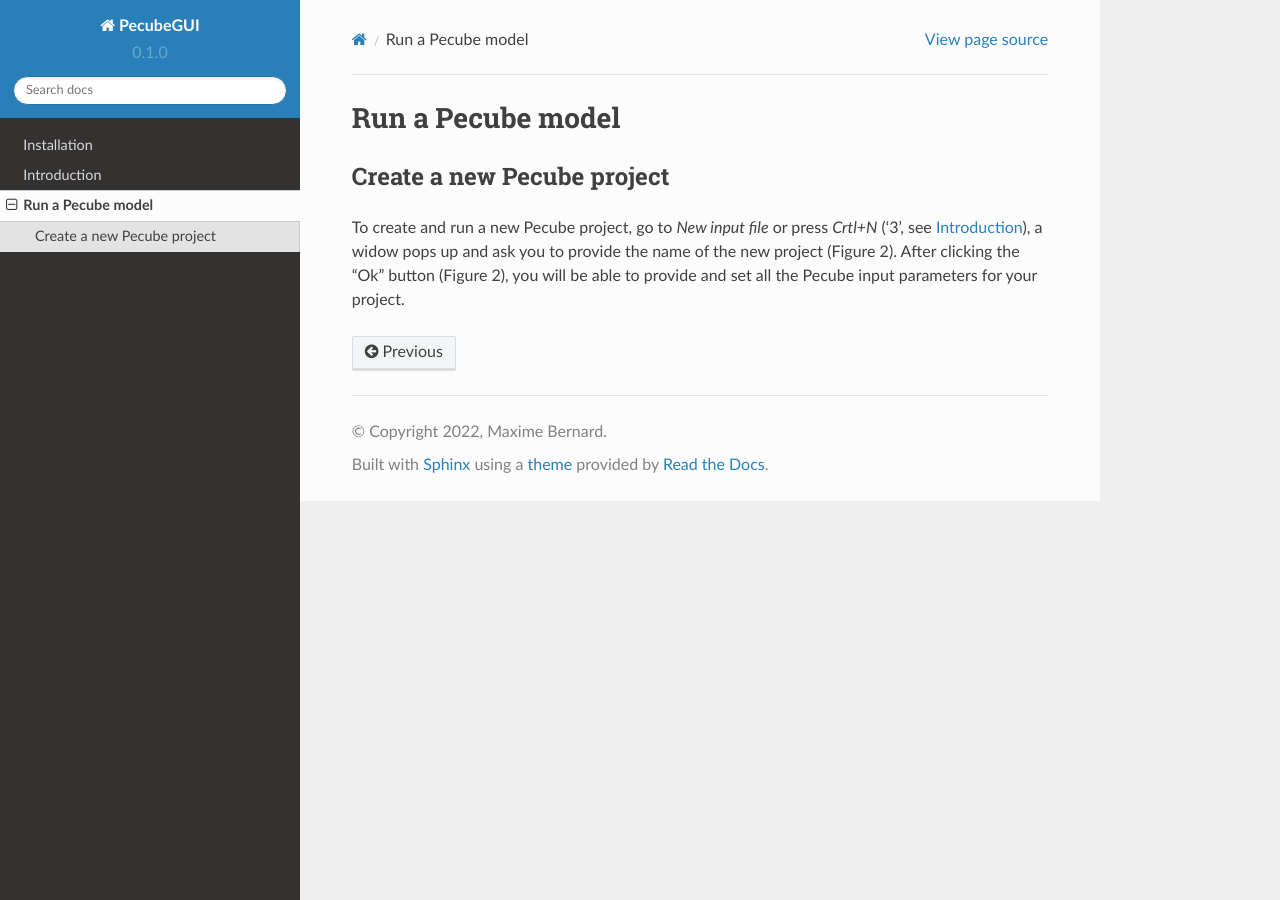
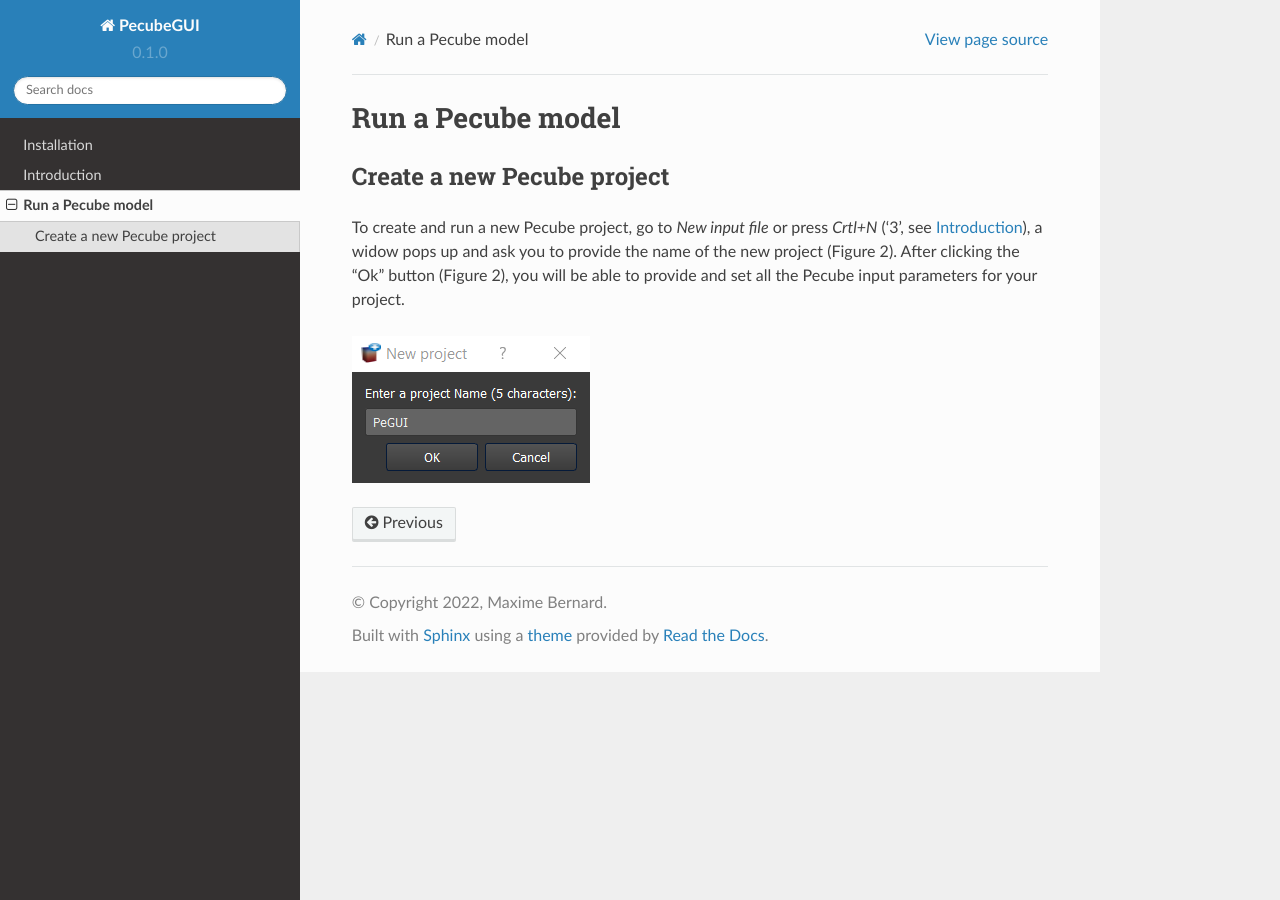
Before and after one commit to MBernAca/PecubeGUI_Doc, a Sphinx documentation site: the page built from docs/source/Run.rst, in a window 1280 px wide. Built offline with Sphinx 7.4.7 and the Read the Docs theme 2.0.0, drawn with Linux system fonts in a browser that asks for light colours.

Commit message:
Update Run.rst

```diff
--- a/docs/source/Run.rst
+++ b/docs/source/Run.rst
@@ -10,3 +10,6 @@ Create a new Pecube project
 To create and run a new Pecube project, go to *New input file* or press *Crtl+N* (‘3’, see :doc:`introduction`),
 a widow pops up and ask you to provide the name of the new project (Figure 2). After clicking the “Ok” button (Figure 2),
 you will be able to provide and set all the Pecube input parameters for your project.
+
+.. image:: ../images/New_Project.png
+  :alt: Figure 2
```
